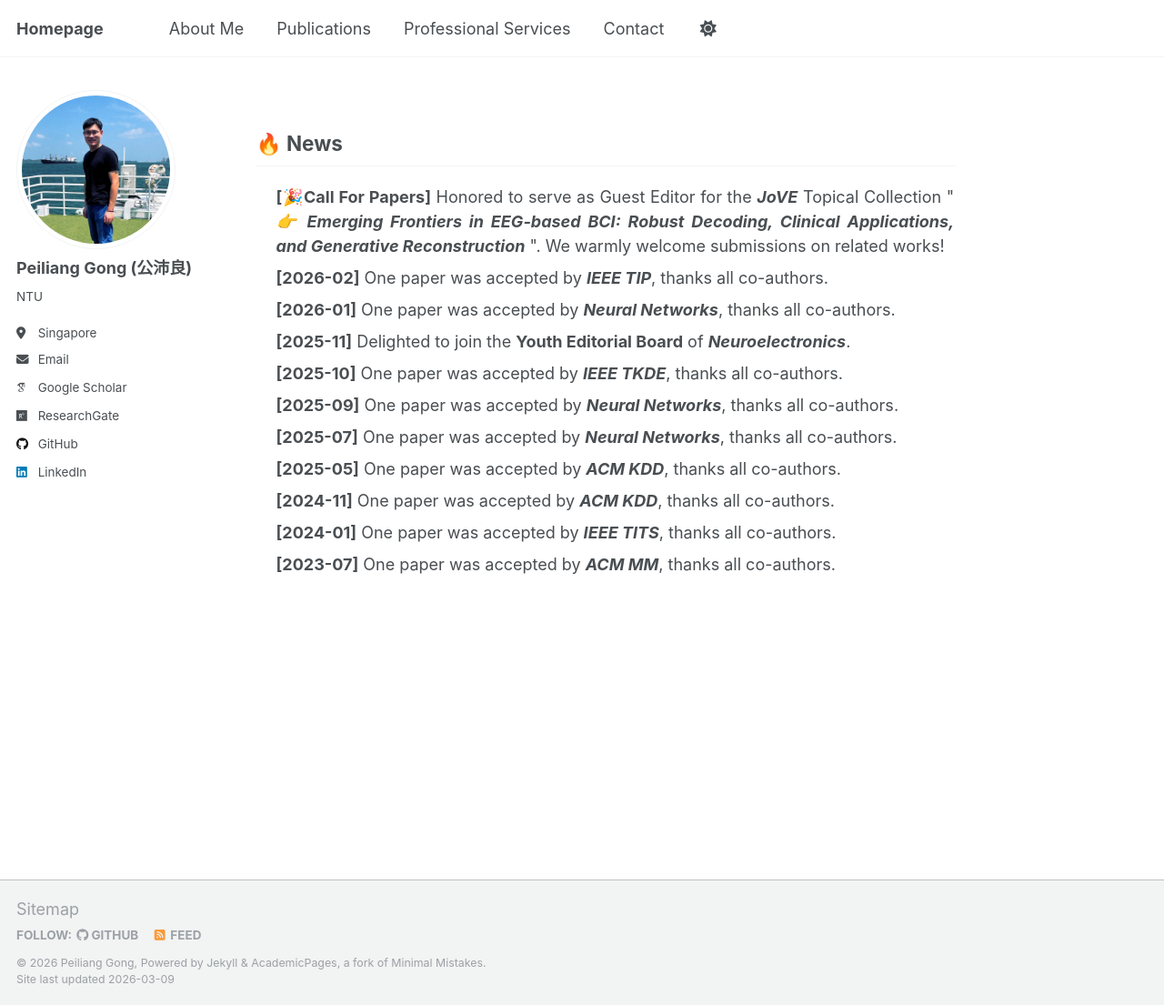
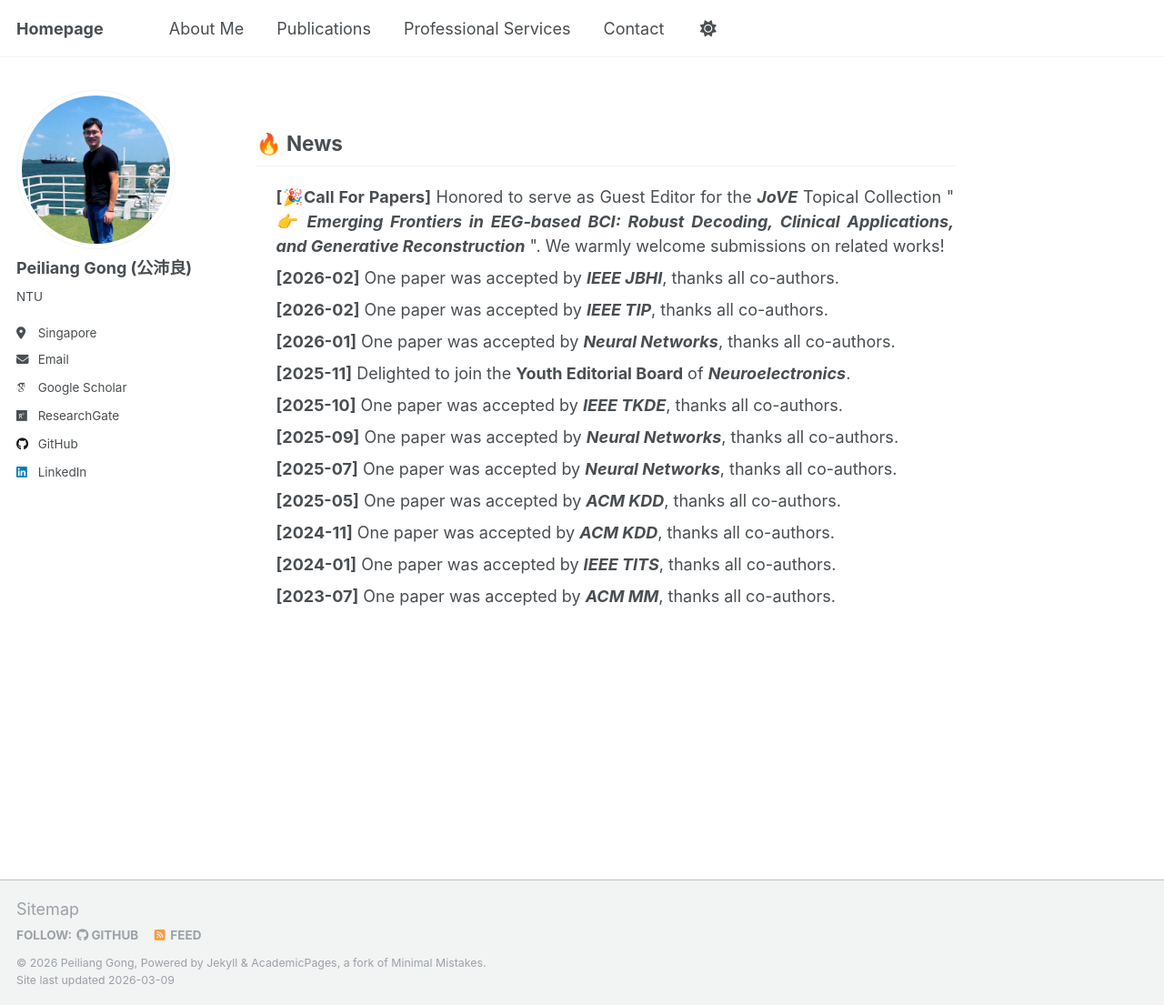
Before and after one commit to Tokenmw/Tokenmw.github.io, a Jekyll site: the page built from _pages/news.md, in a window 1280 px wide and 1105 px high. Shown: the whole window at 91% size. Built offline with Jekyll 4.4.1, drawn with Linux system fonts in a browser that asks for light colours; some web fonts are replaced; our own code applies the rules of GitHub Pages for plain Markdown files.

Commit message:
Update news.md

```diff
--- a/_pages/news.md
+++ b/_pages/news.md
@@ -9,6 +9,7 @@
     <b><i>👉 Emerging Frontiers in EEG-based BCI: Robust Decoding, Clinical Applications, and Generative Reconstruction</i></b>
   </a>". We warmly welcome submissions on related works!
   </li>
+  <li style="margin-bottom: 8px;"><b>[2026-02]</b> One paper was accepted by <b><i>IEEE JBHI</i></b>, thanks all co-authors.</li>
   <li style="margin-bottom: 8px;"><b>[2026-02]</b> One paper was accepted by <b><i>IEEE TIP</i></b>, thanks all co-authors.</li>
   <li style="margin-bottom: 8px;"><b>[2026-01]</b> One paper was accepted by <b><i>Neural Networks</i></b>, thanks all co-authors.</li>
   <li style="margin-bottom: 8px;"><b>[2025-11]</b> Delighted to join the <b>Youth Editorial Board</b> of <b><i>Neuroelectronics</i></b>.</li>
```
